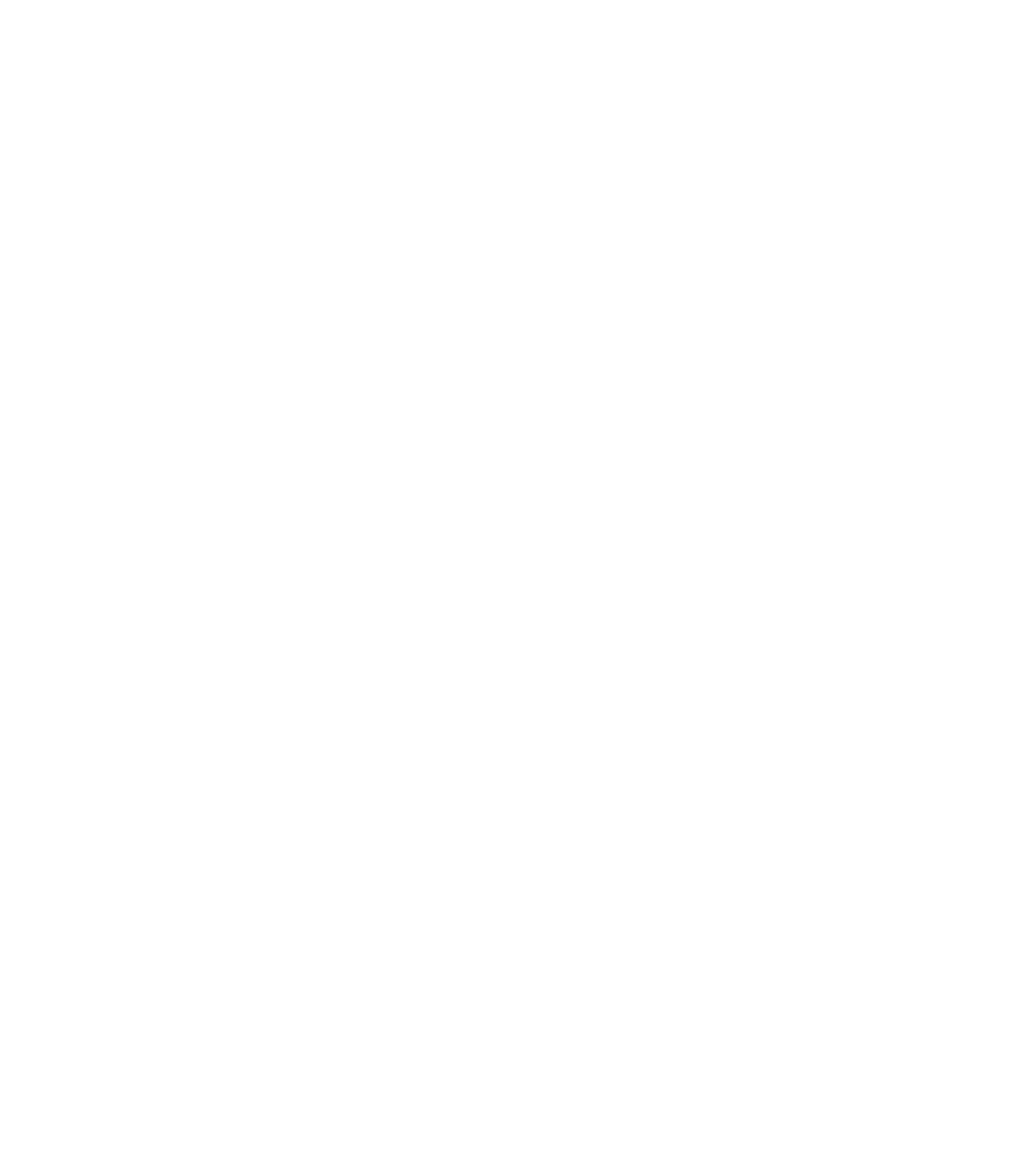
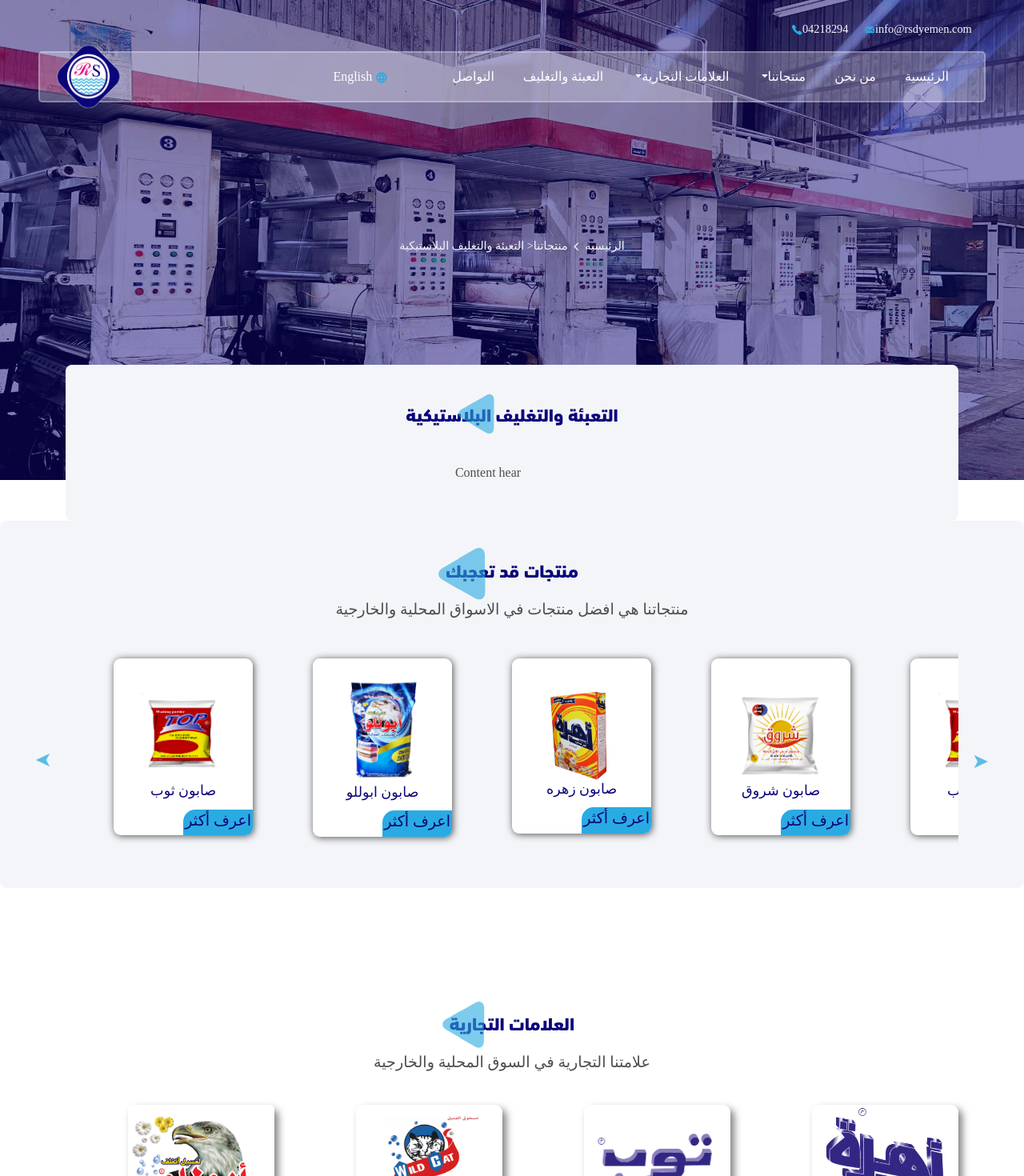
Before and after one commit to AbdelrahmanAbdelaziz10/Red_Sea_front, a React (Create React App) app: page /packaging in a window 1280 px wide. Before the commit this address had no page. Shown: the top 1470 px of the page at 80% size. Before the commit the page ends 800 px from the top, so only its background shows below. Built offline with nearby package versions, Linux system fonts and the light colour scheme; a web font is replaced by a local one.

Commit message:
work 26/12

```diff
--- a/src/App.js
+++ b/src/App.js
@@ -6,6 +6,7 @@
 import BrandPage from "./Pages/BrandPage/BrandPage";
 import PolicyPage from "./Pages/PrivacyPolicy/PolicyPage";
 import TermsPage from "./Pages/TermsUsing/TermsPage";
+import PackagingPage from "./Pages/Packaging/PackagingPage";
 function App() {
   return (
     <div className="App">
@@ -19,6 +20,8 @@
         <Route path="/brand" element={<BrandPage />} />
         <Route path="/privacy_policy" element={<PolicyPage />} />
         <Route path="/terms_using" element={<TermsPage />} />
+        <Route path="/packaging" element={<PackagingPage />} />
+
 
 
 
--- a/src/Components/NavBar/NavBar.js
+++ b/src/Components/NavBar/NavBar.js
@@ -82,7 +82,7 @@
               </ul>
             </li>
             <li className="nav-item">
-              <Link className="nav-link active" aria-current="page" to="/">
+              <Link className="nav-link active" aria-current="page" to="/packaging">
                 التعبئة والتغليف
               </Link>
             </li>
--- a/src/Components/Products/Products.js
+++ b/src/Components/Products/Products.js
@@ -2,19 +2,15 @@
 import "./Productes.css";
 import { Container, Row } from "react-bootstrap";
 import Sliders from "../Sliders/Sliders";
+import Title from "../Title/Title";
 
 const Products = () => {
   return (
     <section className="product ">
       <Container>
-        <Row className="">
-          <div className="map_text mt-4 ">
-            <h5> منتجاتنا</h5>
-            <div className="triangle_control">
-              <div className="triangle" />
-            </div>
-            <p> منتجاتنا هي افضل منتجات في الاسواق المحلية والخارجية</p>
-          </div>
+      <Row className='prod_title m_right pt-4'>
+        <Title title='منتجات قد تعجبك' pragraph='منتجاتنا هي افضل منتجات في الاسواق المحلية والخارجية' />
+
         </Row>
         <Row>
           <Sliders />
--- a/src/Pages/Home/HomePage.js
+++ b/src/Pages/Home/HomePage.js
@@ -12,7 +12,7 @@
     <Header />
     <About />
     <div className='homepage_product'>
-    <Products />
+    <Products title='منتجاتنا  '/>
     </div>
     <Brand />
     <LocationMap title='موقعنا علي الخرائط'/>
--- /dev/null
+++ b/src/Pages/Packaging/PackagingPage.js
@@ -0,0 +1,32 @@
+import React from 'react'
+
+import contactPoster from '../../images/واجهة-شركة-البحر-الاحمر12.jpg';
+import Head from '../../Components/Head/Head';
+import { Container } from 'react-bootstrap';
+import PolicyConant from '../PrivacyPolicy/PoliceMainComponent/PolicyConant';
+import Products from '../../Components/Products/Products';
+import Brand from '../../Components/Brand/Brand';
+import Footer from '../../Components/Footer/Footer';
+
+const PackagingPage = () => {
+  return (
+    <div className='Product_page Contact'>
+        <Head title='منتجاتنا<  التعبئة والتغليف البلاستيكية' poster={contactPoster}/>
+        <Container>
+      <PolicyConant />
+      </Container>
+    <div className='page_product'>
+    <Products />
+    </div>
+        <div className='product_Brand'>
+    <Brand />
+    </div>
+    <div className='triangle_control'>
+    <div className="triangle"/>
+    </div>
+        <Footer />
+    </div>
+    )
+}
+
+export default PackagingPage
--- a/src/Pages/PrivacyPolicy/PoliceMainComponent/PolicyConant.js
+++ b/src/Pages/PrivacyPolicy/PoliceMainComponent/PolicyConant.js
@@ -6,21 +6,13 @@
   return (
     <section className='product_container  '>
     <div className='product'>
-    <div className='prod_title m_right pt-4'>
-    <Title title='سياسة الخصوصية' pragraph='' />
+    <div className='prod_title  pt-4'>
+    <Title title='التعبئة والتغليف البلاستيكية ' pragraph='' />
 
     </div>
     <Container className=''>
         <Row className='d-flex justify-content-center mt-5 pb-5 me-5'>
-        <p className='policy_paragraph text-center'>
-        شركة البحر الاحمر للمنظفات المحدودة أنشأت هذا الموقع لتوفير المعلومات عن الشركة ومنتجاتها وعرضها للمستخدمين.<br/>
-        محتفظ شركة البحر الاحمر بالحق في اجراء بعض الاحيان تغيرات علي سياسة الخصوصية الخاصة بها وسيتم مشر التحديثات علي الموقع.<br/>
-        نعترف بأهمية حماية خصوصية المعلومات الشخصية. لذلك، وضعت عليه سياسات صارمة والتدابير الأمنية لحماية المعلومات الخاصة بك.<br/>
-        اذا تم اعطاء المعلومات الشخصية الخاصه بك، فان الشركة سوف تستخدم هذه المعلومات لتسجيلك مع موقعها الالكتروني وادارة خدمات <br/>
-        موقعه علي الانترنت. نستخدم معلوماتك فقط لمراجعة أداء الشركة وتحسين خدمتها.<br/>
-        اذا كنت لا تزال تتصفح الموقع، فانك توافق علي الامتثال لشروط سياسة الاستخدام.<br/>
-
-        </p>
+        Content hear
         </Row>
     </Container>
     </div>
--- a/src/Pages/ProductsPage/ZahraProduct.js
+++ b/src/Pages/ProductsPage/ZahraProduct.js
@@ -4,12 +4,16 @@
 import Brand from './../../Components/Brand/Brand';
 import Head from '../../Components/Head/Head';
 import contactPoster from '../../images/واجهة-شركة-البحر-الاحمر3.jpg';
+import { Container } from 'react-bootstrap';
+import PolicyConant from '../PrivacyPolicy/PoliceMainComponent/PolicyConant';
 
 const ZahraProduct = () => {
   return (
     <div className='Product_page Contact'>
         <Head title='منتجاتنا< منتج الزهراء' poster={contactPoster}/>
-
+        <Container>
+      <PolicyConant />
+      </Container>
     <div className='page_product'>
     <Products />
     </div>
```
Also changed, not shown: 2 other files (tests, documents, lock files or other folders).
